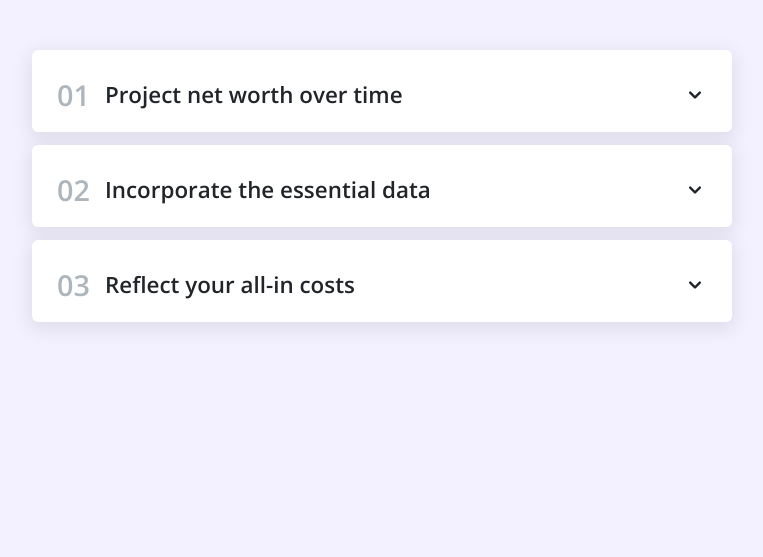
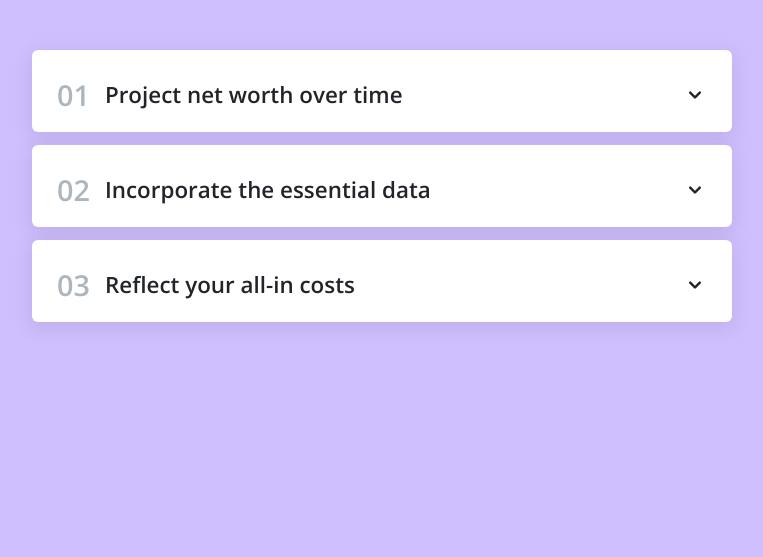
Before and after one commit to ArpitJana/Web-Components, a plain HTML site: page Accordion/index.html in a window 1280 px wide. Shown: the whole page, without its empty margins (258-1021 px from the left). Drawn offline with nearby package versions, Linux system fonts and the light colour scheme.

Commit message:
background color changed

```diff
--- a/Accordion/style.css
+++ b/Accordion/style.css
@@ -11,7 +11,7 @@ body {
   display: flex;
   justify-content: center;
   font-family: "Open Sans", sans-serif;
-  background-color: #f3f0ff;
+  background-color: #d0bfff;
 }
 
 .accordion-container {
```
